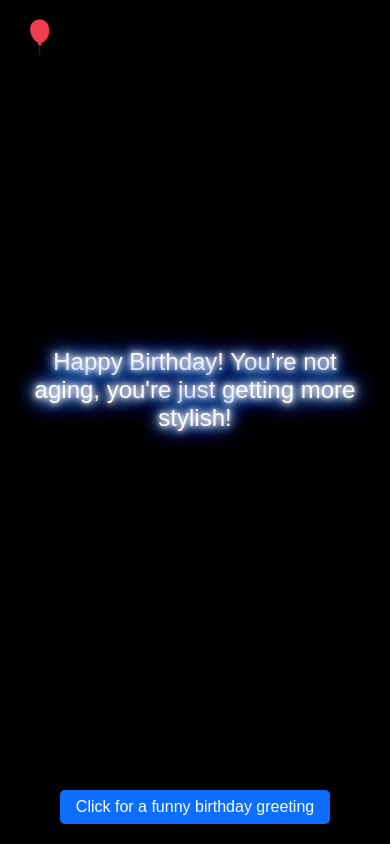
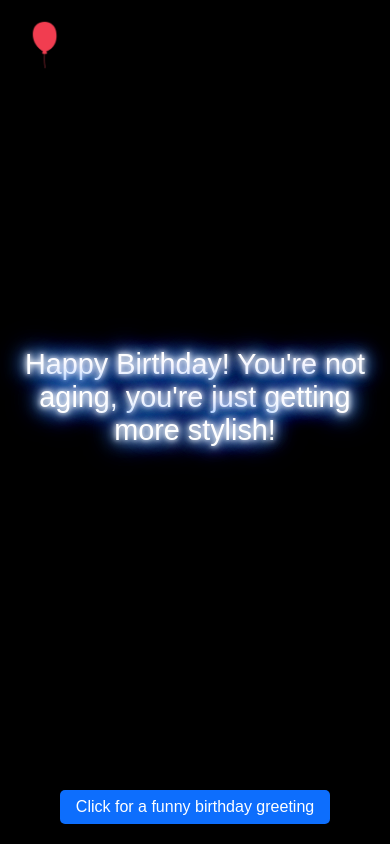
Before and after one commit to tommyvercetti76/Birthday, a plain HTML site: page index.html in a window 390 px wide. Both pictures are taken after a click on the button "Click for a funny birthday greeting". Drawn offline with Linux system fonts and the light colour scheme.

Commit message:
Updated files

```diff
--- a/styles/birthday.css
+++ b/styles/birthday.css
@@ -67,15 +67,17 @@
 
   @media screen and (max-width: 768px) {
     #greeting {
-      font-size: 1.5rem;
+      font-size: 1.8rem;
+      margin-bottom: 5px;
     }
 
     button {
       font-size: 1rem;
       padding: 8px 16px;
+      margin-top: 10px;
     }
 
     .balloon {
-      width: 40px;
+      width: 50px;
     }
   }
```
